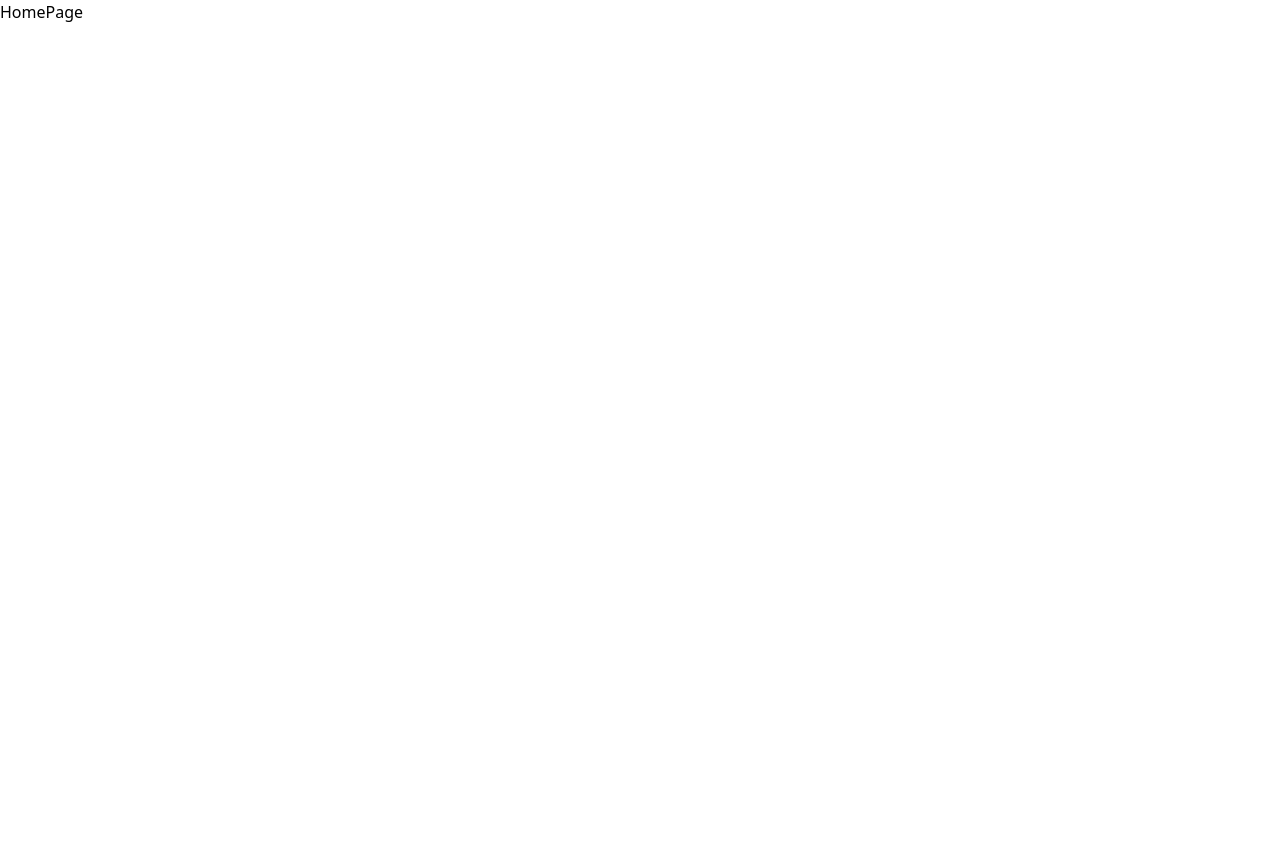
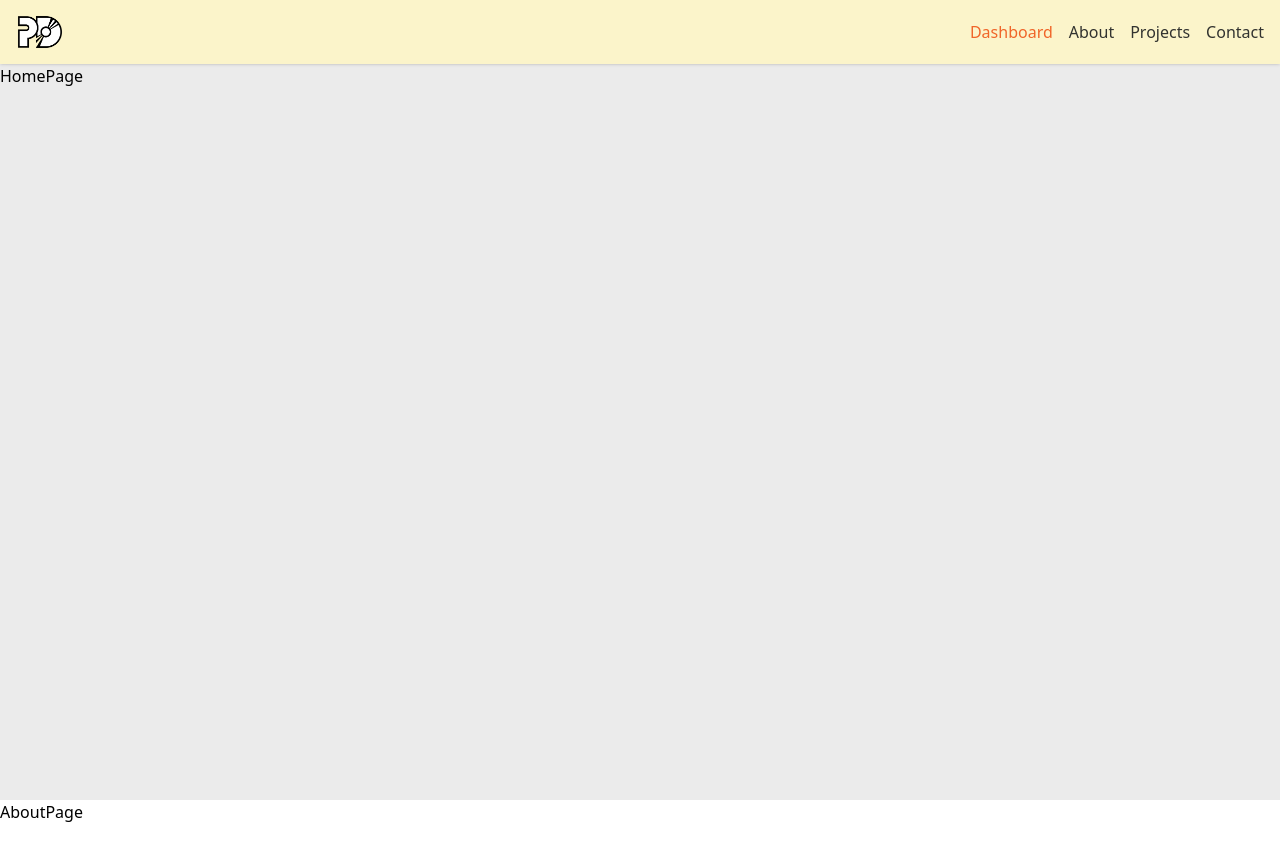
Before and after one commit to prasenjitpriyan/portfolio, a Next.js app: page / in a window 1280 px wide. Shown: the top 860 px of the page. Before the commit the page ends 800 px from the top, so only its background shows below. Built offline with nearby package versions, Linux system fonts and the light colour scheme.

Commit message:
Navbar aboutpage homepage added to home route

```diff
--- a/app/layout.jsx
+++ b/app/layout.jsx
@@ -1,5 +1,6 @@
 import localFont from 'next/font/local'
 import './globals.css'
+import Navbar from '@/components/Navbar'
 
 const geistSans = localFont({
   src: './fonts/GeistVF.woff',
@@ -25,6 +26,7 @@ export default function RootLayout({ children }) {
       <body
         className={`${geistSans.variable} ${geistMono.variable} antialiased`}
       >
+        <Navbar />
         {children}
       </body>
     </html>
--- a/app/page.jsx
+++ b/app/page.jsx
@@ -1,7 +1,14 @@
+import AboutPage from '@/pages/AboutPage'
+import HomePage from '@/pages/HomePage'
 import React from 'react'
 
-const HomePage = () => {
-  return <div>HomePage</div>
+const Home = () => {
+  return (
+    <main>
+      <HomePage />
+      <AboutPage />
+    </main>
+  )
 }
 
-export default HomePage
+export default Home
--- /dev/null
+++ b/components/Navbar.jsx
@@ -0,0 +1,85 @@
+'use client'
+
+import Image from 'next/image'
+import { useState } from 'react'
+import { usePathname } from 'next/navigation'
+import { RxHamburgerMenu } from 'react-icons/rx'
+import Link from 'next/link'
+
+const Navbar = () => {
+  const [isOpen, setIsOpen] = useState(false)
+  const pathname = usePathname()
+
+  const toggleMenu = () => {
+    setIsOpen((prev) => !prev)
+  }
+
+  const links = [
+    { href: '/', label: 'Dashboard' },
+    { href: '/about', label: 'About' },
+    { href: '/projects', label: 'Projects' },
+    { href: '/contact', label: 'Contact' }
+  ]
+
+  return (
+    <nav className="sticky top-0 z-10 bg-my-color-5 backdrop-filter backdrop-blur-lg bg-opacity-30 shadow">
+      <div className="max-w-8xl mx-auto px-4">
+        <div className="flex items-center justify-between h-16">
+          <Image
+            src="/pd.png"
+            width={500}
+            height={500}
+            alt="My Logo"
+            className="w-12 h-12"
+          />
+          <div className="hidden md:flex space-x-4">
+            {links.map((link) => (
+              <Link
+                key={link.href}
+                href={link.href}
+                className={
+                  pathname === link.href ? 'text-my-color-6' : 'text-my-color-2'
+                }
+              >
+                {link.label}
+              </Link>
+            ))}
+          </div>
+          <div className="md:hidden">
+            <button
+              onClick={toggleMenu}
+              className="text-gray-900 focus:outline-none"
+              aria-label="Toggle Menu"
+              aria-expanded={isOpen}
+            >
+              <RxHamburgerMenu className="text-my-color-1 text-3xl hover:text-my-color-6" />
+            </button>
+          </div>
+        </div>
+      </div>
+      {/* Mobile Menu */}
+      {isOpen && (
+        <div className="md:hidden">
+          <div className="flex flex-col bg-white rounded shadow-md p-4">
+            {links.map((link) => (
+              <Link
+                key={link.href}
+                href={link.href}
+                className={
+                  pathname === link.href
+                    ? 'font-bold text-my-color-6'
+                    : 'text-my-color-2'
+                }
+                onClick={() => setIsOpen(false)} // Close menu on link click
+              >
+                {link.label}
+              </Link>
+            ))}
+          </div>
+        </div>
+      )}
+    </nav>
+  )
+}
+
+export default Navbar
--- a/package.json
+++ b/package.json
@@ -11,7 +11,8 @@
   "dependencies": {
     "next": "15.0.1",
     "react": "19.0.0-rc-69d4b800-20241021",
-    "react-dom": "19.0.0-rc-69d4b800-20241021"
+    "react-dom": "19.0.0-rc-69d4b800-20241021",
+    "react-icons": "^5.3.0"
   },
   "devDependencies": {
     "eslint": "^9.13.0",
--- /dev/null
+++ b/pages/AboutPage.jsx
@@ -0,0 +1,7 @@
+import React from 'react'
+
+const AboutPage = () => {
+  return <div className="h-svh">AboutPage</div>
+}
+
+export default AboutPage
--- /dev/null
+++ b/pages/HomePage.jsx
@@ -0,0 +1,7 @@
+import React from 'react'
+
+const HomePage = () => {
+  return <div className="bg-my-color-4 h-[calc(100svh-4rem)]">HomePage</div>
+}
+
+export default HomePage
```
Also changed, not shown: 1 other file (tests, documents, lock files or other folders).
